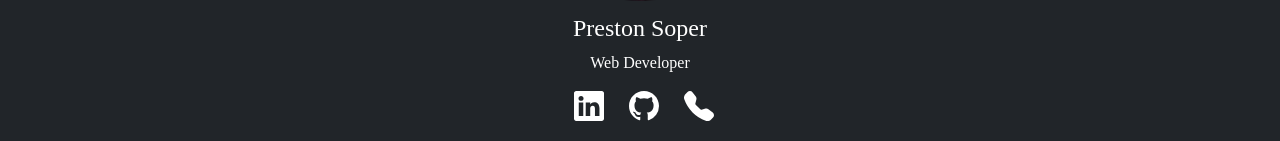
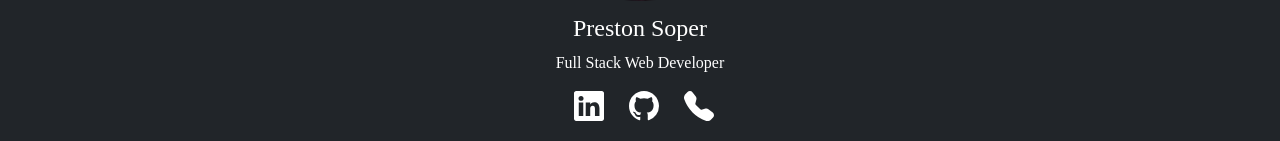
Before and after one commit to psoper1/psoper1.github.io, a React (Create React App) app in the folder app/: page /#/ in a window 1280 px wide. Shown: the part 462-603 px from the top of the page. Built offline with nearby package versions, Linux system fonts and the light colour scheme; the HTML template or start-up script is replaced by a standard one; a web font is replaced by a local one.

Commit message:
edited title

```diff
--- a/app/src/Components/Main Container/ProfileInfo.js
+++ b/app/src/Components/Main Container/ProfileInfo.js
@@ -5,7 +5,7 @@ function ProfileInfo() {
                     <div className="overlay">
                         <div className="about d-flex flex-column">
                             <h4>Preston Soper</h4>
-                            <span>Web Developer</span>
+                            <span>Full Stack Web Developer</span>
                         </div>
 
                     </div>
```
